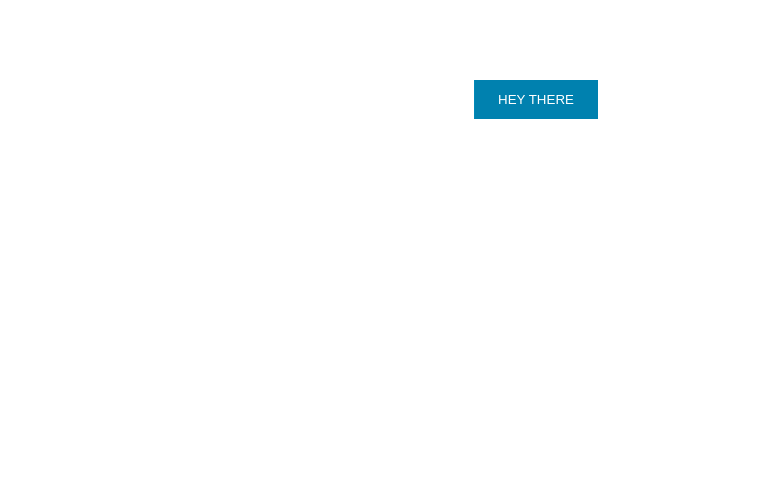
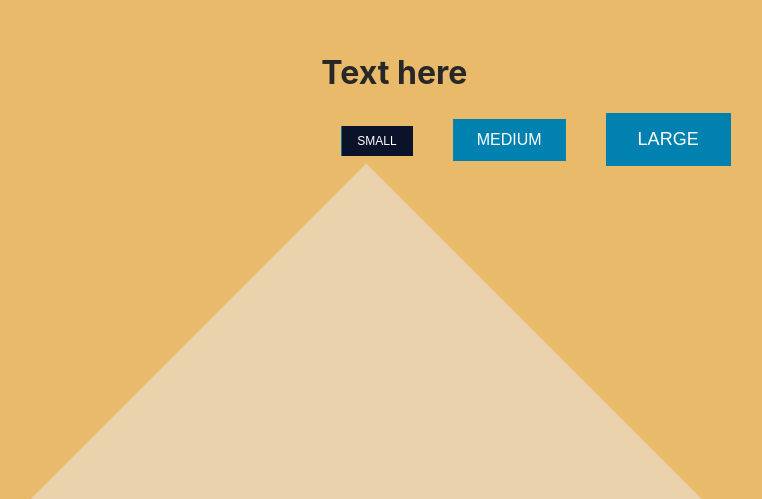
Before and after one commit to jonah-ullman/jonah-portfolio, a Next.js app: page / in a window 1280 px wide. Shown: the part 301-800 px from the top of the page, without its empty margins (104-866 px from the left). Built offline with nearby package versions, Linux system fonts and the light colour scheme.

Commit message:
Adds more colors to palette, adds placeholder elements to view colors in context

```diff
--- a/components/Button/button.js
+++ b/components/Button/button.js
@@ -3,7 +3,7 @@ import styles from './button.module.scss';
 function Button({ clickHandler, size, color, label }) {
   return (
     <button onClick={clickHandler}
-            className={styles.button}>
+            className={`${styles.button} ${styles[size]} ${color}`}>
       {label}
     </button>
   );
--- a/components/Button/button.module.scss
+++ b/components/Button/button.module.scss
@@ -7,43 +7,51 @@
   box-sizing: border-box;
   color: white;
   cursor: pointer;
+  font-size: 16px;
+  overflow: hidden;
   padding: 12px 24px;
   position: relative;
   text-transform: uppercase;
-  overflow: hidden;
+  margin: 0 20px;
 
-  &::before {
-    background: $blue-medium;
+  &::before,
+  &::after {
     content: '';
     height: 100%;
     position: absolute;
     width: 100%;
     top: 0;
     left: 0;
+  }
+
+  &::before {
+    background: $c-blue-medium;
     transform: translateX(-100%);
-    transition: 0.3s all ease-in-out;
+    transition: 0.2s all ease-in-out;
     z-index: -1;
   }
 
   &::after {
-    background: $blue-dark;
-    content: '';
-    height: 100%;
-    position: absolute;
-    width: 100%;
-    top: 0;
-    left: 0;
+    background: $c-blue-dark;
     z-index: -2;
   }
 
-  &:hover {
-    // background: #00ABE7;
-    // border-color: #00ABE7;
-
-    &::before {
+  &:hover::before {
       transform : translateX(0);
       transition: 0.3s all ease-in-out;
-    }
-
   }
 }
+
+.small {
+  font-size: 12px;
+  padding: 8px 16px;
+
+  &::after {
+    background: $c-blue-darker;
+  }
+}
+
+.large {
+  font-size: 18px;
+  padding: 16px 32px;
+}
--- a/pages/index.js
+++ b/pages/index.js
@@ -4,12 +4,26 @@ import styles from '../styles/Home.module.css'
 
 import Button from '../components/Button/button.js';
 
-const buttonConfig = {
+const buttonConfigSmall = {
     clickHandler: () => console.log('click'),
-    size: 's',
+    size: 'small',
     color: 'primary',
-    label: 'Hey There'
+    label: 'Small'
 };
+
+const buttonConfigMedium = {
+  clickHandler: () => console.log('click'),
+  size: 'medium',
+  color: 'primary',
+  label: 'Medium'
+}
+
+const buttonConfigLarge = {
+  clickHandler: () => console.log('click'),
+  size: 'large',
+  color: 'primary',
+  label: 'Large'
+}
 
 export default function Home() {
   return (
@@ -21,7 +35,10 @@ export default function Home() {
       </Head>
 
       <main>
-        <Button {...buttonConfig}/>
+        <h1>Text here</h1>
+        <Button {...buttonConfigSmall}/>
+        <Button {...buttonConfigMedium}/>
+        <Button {...buttonConfigLarge}/>
       </main>
     </div>
   )
--- a/styles/globals.css
+++ b/styles/globals.css
@@ -14,3 +14,20 @@ a {
 * {
   box-sizing: border-box;
 }
+
+body {
+  background-color: #EABA6B;
+}
+
+body::after {
+  background-color: #EAD2AC;
+  width: 100vw;
+  height: 100vh;
+  position: fixed;
+  transform: rotate(45deg);
+  content: '';
+}
+
+h1 {
+  color: #272727;
+}
--- a/styles/variables.scss
+++ b/styles/variables.scss
@@ -1,6 +1,19 @@
-$blue-dark: #0081AF;
-$blue-medium: #00ABE7;
-$blue-light: #2DC7FF;
+$c-blue-dark: #0081AF;
+$c-blue-medium: #00ABE7;
+$c-blue-light: #2DC7FF;
 
-$wheat: #EAD2AC;
-$sunray: #EABA6B;
+$c-wheat: #EAD2AC;
+$c-sunray: #EABA6B;
+
+$c-blue-darker: #0B132B;
+
+$c-grey-dark: #272727;
+$c-middle-blue: #75BFCA;
+$c-chestnut: #916953;
+
+$c-lilac: #A690A4;
+$c-pink: #DB6C79;
+$c-wine: #632B30;
+$c-reddish: #9C444C;
+$c-brushed-bronze: #9D695A;
+$c-reddish-pink: #92374D;
```
